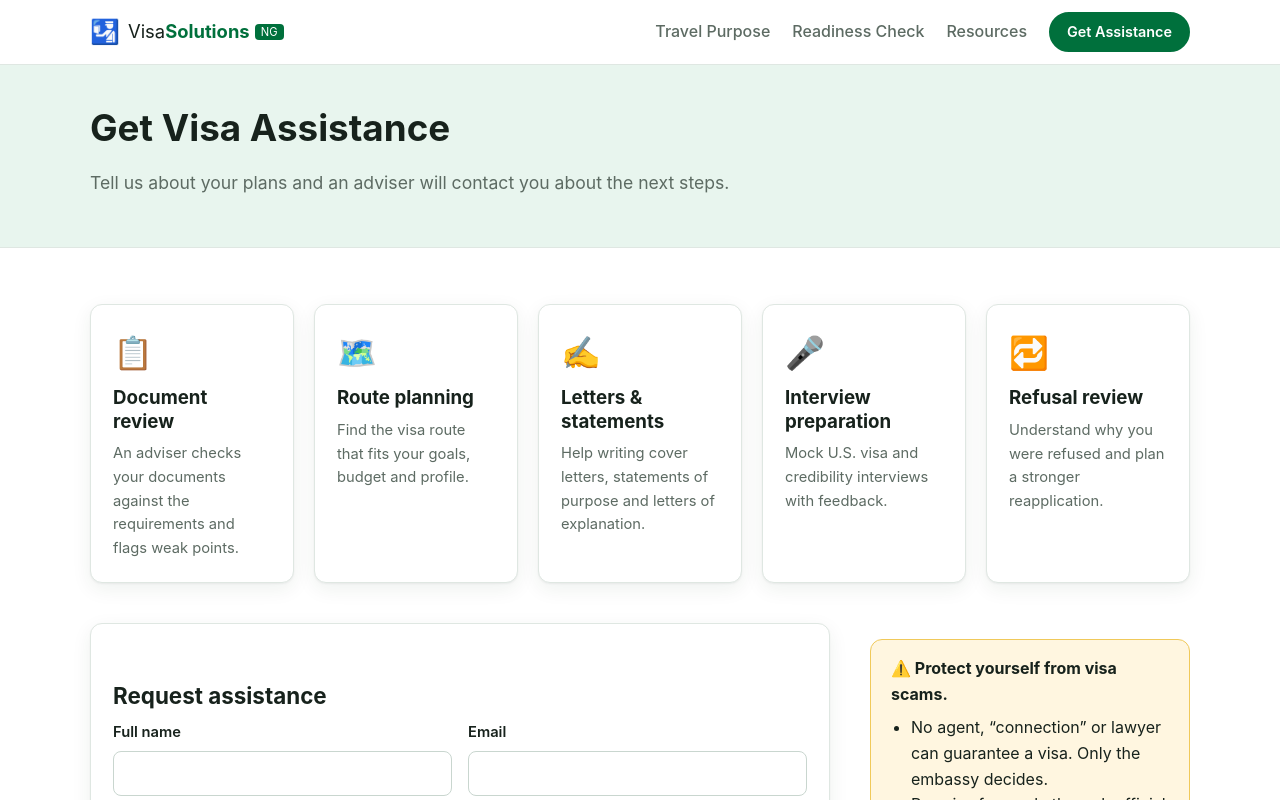
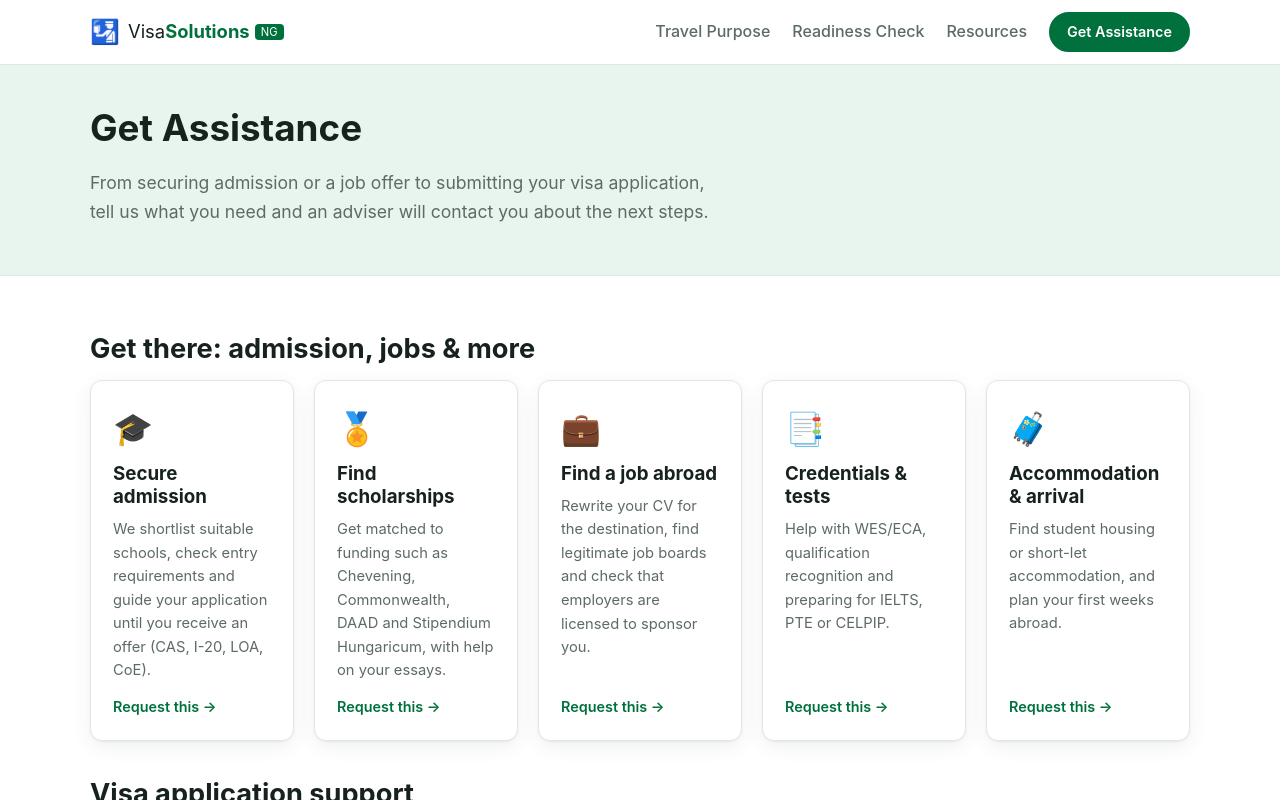
Before and after one commit to IkeGod30/visa, a React (Vite) app: page /assist in a window 1280 px wide. Shown: the top 800 px of the page. Built offline with nearby package versions, Linux system fonts and the light colour scheme.

Commit message:
Expanded the Assistance section

```diff
--- a/src/index.css
+++ b/src/index.css
@@ -189,8 +189,20 @@ a.card:hover { transform: translateY(-3px); border-color: var(--green); }
 .consent { display: flex; gap: 10px; align-items: flex-start; margin: 4px 0 8px; font-size: 0.92rem; }
 .consent input { margin-top: 5px; accent-color: var(--green); }
 .form .btn { margin-top: 12px; }
-.services-grid { grid-template-columns: repeat(auto-fit, minmax(190px, 1fr)); margin-bottom: 40px; }
-.service p { color: var(--muted); margin: 0; font-size: 0.92rem; }
+.service-group { margin-bottom: 36px; }
+.services-grid { grid-template-columns: repeat(auto-fill, minmax(200px, 1fr)); }
+button.service {
+  display: flex; flex-direction: column; align-items: flex-start; text-align: left; font: inherit; cursor: pointer;
+  transition: transform 0.15s, border-color 0.15s, background 0.15s;
+}
+button.service:hover { transform: translateY(-3px); border-color: var(--green); }
+button.service:focus-visible { outline: 2px solid var(--green); outline-offset: 2px; }
+button.service.selected { border-color: var(--green); background: var(--green-light); }
+.service p { color: var(--muted); margin: 0 0 12px; font-size: 0.92rem; flex: 1; }
+.service .link-arrow { font-size: 0.9rem; }
+.guide-layout { scroll-margin-top: 84px; }
+.extra-fields { border: 1px dashed var(--green); border-radius: 10px; padding: 16px 16px 0; margin: 4px 0 16px; background: var(--bg-alt); }
+.extra-fields legend { font-weight: 700; color: var(--green); padding: 0 6px; }
 .success { border-color: var(--green); background: var(--green-light); }
 .request-list { list-style: none; padding: 0; margin: 0; }
 .request-list li { display: flex; flex-direction: column; padding: 10px 0; border-top: 1px solid var(--line); }
--- a/src/pages/AssistPage.jsx
+++ b/src/pages/AssistPage.jsx
@@ -1,4 +1,4 @@
-import { useState } from 'react';
+import { useRef, useState } from 'react';
 import { useSearchParams } from 'react-router-dom';
 import { objectives, getObjective } from '../data/objectives.js';
 import { countries } from '../data/countries.js';
@@ -15,27 +15,85 @@ const STATES = [
   'Outside Nigeria',
 ];
 
-const SERVICES = [
-  { icon: '📋', title: 'Document review', text: 'An adviser checks your documents against the requirements and flags weak points.' },
-  { icon: '🗺️', title: 'Route planning', text: 'Find the visa route that fits your goals, budget and profile.' },
-  { icon: '✍️', title: 'Letters & statements', text: 'Help writing cover letters, statements of purpose and letters of explanation.' },
-  { icon: '🎤', title: 'Interview preparation', text: 'Mock U.S. visa and credibility interviews with feedback.' },
-  { icon: '🔁', title: 'Refusal review', text: 'Understand why you were refused and plan a stronger reapplication.' },
+// `objective` pre-selects a travel purpose when the service is picked from its card.
+const SERVICE_GROUPS = [
+  {
+    title: 'Get there: admission, jobs & more',
+    services: [
+      { id: 'admission', icon: '🎓', title: 'Secure admission', objective: 'study', text: 'We shortlist suitable schools, check entry requirements and guide your application until you receive an offer (CAS, I-20, LOA, CoE).' },
+      { id: 'scholarship', icon: '🏅', title: 'Find scholarships', objective: 'study', text: 'Get matched to funding such as Chevening, Commonwealth, DAAD and Stipendium Hungaricum, with help on your essays.' },
+      { id: 'job', icon: '💼', title: 'Find a job abroad', objective: 'work', text: 'Rewrite your CV for the destination, find legitimate job boards and check that employers are licensed to sponsor you.' },
+      { id: 'credentials', icon: '📑', title: 'Credentials & tests', text: 'Help with WES/ECA, qualification recognition and preparing for IELTS, PTE or CELPIP.' },
+      { id: 'arrival', icon: '🧳', title: 'Accommodation & arrival', text: 'Find student housing or short-let accommodation, and plan your first weeks abroad.' },
+    ],
+  },
+  {
+    title: 'Visa application support',
+    services: [
+      { id: 'documents', icon: '📋', title: 'Document review', text: 'An adviser checks your documents against the requirements and flags weak points.' },
+      { id: 'route', icon: '🗺️', title: 'Route planning', text: 'Find the visa route that fits your goals, budget and profile.' },
+      { id: 'letters', icon: '✍️', title: 'Letters & statements', text: 'Help writing cover letters, statements of purpose and letters of explanation.' },
+      { id: 'interview', icon: '🎤', title: 'Interview preparation', text: 'Mock U.S. visa and credibility interviews with feedback.' },
+      { id: 'refusal', icon: '🔁', title: 'Refusal review', text: 'Understand why you were refused and plan a stronger reapplication.' },
+    ],
+  },
 ];
+const SERVICES = SERVICE_GROUPS.flatMap((g) => g.services);
+const getService = (id) => SERVICES.find((s) => s.id === id);
 
-const empty = { name: '', email: '', phone: '', state: '', objective: '', country: '', service: '', timeline: '', message: '', consent: false };
+const QUALIFICATIONS = ['WAEC / NECO', 'OND / NCE', 'HND', 'Bachelor’s degree', 'Master’s degree', 'PhD'];
+
+// Extra questions shown for specific services.
+const EXTRA_FIELDS = {
+  level: { label: 'Level of study', options: ['Foundation / Diploma', 'Undergraduate', 'Master’s', 'PhD', 'Language course'] },
+  field: { label: 'Course / field of study', placeholder: 'e.g. Nursing, Computer Science, MBA' },
+  qualification: { label: 'Highest qualification', options: QUALIFICATIONS },
+  intake: { label: 'Preferred intake', placeholder: 'e.g. September 2027' },
+  budget: { label: 'Yearly tuition budget', options: ['Under ₦10m', '₦10m–₦25m', '₦25m–₦50m', 'Over ₦50m', 'Need full scholarship'] },
+  profession: { label: 'Profession / job title', placeholder: 'e.g. Registered Nurse, Software Engineer' },
+  experience: { label: 'Years of experience', options: ['Less than 1 year', '1–2 years', '3–5 years', '6–10 years', 'Over 10 years'] },
+};
+const SERVICE_FIELDS = {
+  admission: ['level', 'field', 'qualification', 'intake', 'budget'],
+  scholarship: ['level', 'field', 'qualification', 'intake'],
+  job: ['profession', 'experience', 'qualification'],
+};
+const REQUIRED_EXTRAS = ['level', 'field', 'profession', 'experience'];
+
+const empty = {
+  name: '', email: '', phone: '', state: '', objective: '', country: '', service: '', timeline: '', message: '', consent: false,
+  ...Object.fromEntries(Object.keys(EXTRA_FIELDS).map((k) => [k, ''])),
+};
 
 export default function AssistPage() {
   const [params] = useSearchParams();
-  const [form, setForm] = useState({ ...empty, objective: params.get('objective') || '', country: params.get('country') || '' });
+  const [form, setForm] = useState({
+    ...empty,
+    objective: params.get('objective') || '',
+    country: params.get('country') || '',
+    service: getService(params.get('service')) ? params.get('service') : '',
+  });
   const [errors, setErrors] = useState({});
   const [submitted, setSubmitted] = useState(null);
   const [requests, setRequests] = useState(() => load(STORAGE_KEY, []));
+  const formRef = useRef(null);
 
   const objective = getObjective(form.objective);
+  const extraFields = SERVICE_FIELDS[form.service] || [];
   const set = (field) => (e) => {
     const value = e.target.type === 'checkbox' ? e.target.checked : e.target.value;
     setForm((f) => ({ ...f, [field]: value, ...(field === 'objective' ? { country: '' } : {}) }));
+  };
+
+  // Picking a service card selects it in the form and suggests a matching travel purpose.
+  const chooseService = (service) => {
+    setSubmitted(null);
+    setForm((f) => ({
+      ...f,
+      service: service.id,
+      ...(service.objective && !f.objective ? { objective: service.objective, country: '' } : {}),
+    }));
+    formRef.current?.scrollIntoView({ behavior: 'smooth', block: 'start' });
   };
 
   const validate = () => {
@@ -45,6 +103,9 @@ export default function AssistPage() {
     if (!/^(\+?234|0)[789][01]\d{8}$/.test(form.phone.replace(/[\s-]/g, ''))) e.phone = 'Enter a valid Nigerian number, e.g. 0803 123 4567 or +234 803 123 4567.';
     if (!form.objective) e.objective = 'Select your purpose of travel.';
     if (!form.service) e.service = 'Select the help you need.';
+    extraFields
+      .filter((k) => REQUIRED_EXTRAS.includes(k) && !form[k].trim())
+      .forEach((k) => (e[k] = `Please provide your ${EXTRA_FIELDS[k].label.toLowerCase()}.`));
     if (!form.consent) e.consent = 'Please confirm to continue.';
     setErrors(e);
     return Object.keys(e).length === 0;
@@ -53,8 +114,12 @@ export default function AssistPage() {
   const submit = (e) => {
     e.preventDefault();
     if (!validate()) return;
+    // Keep only the extra answers that belong to the chosen service.
+    const extras = Object.fromEntries(extraFields.map((k) => [k, form[k]]));
+    const base = Object.fromEntries(Object.entries(form).filter(([k]) => !(k in EXTRA_FIELDS)));
     const request = {
-      ...form,
+      ...base,
+      details: extras,
       ref: `VS-${Date.now().toString(36).toUpperCase()}`,
       createdAt: new Date().toISOString(),
       status: 'Received',
@@ -70,24 +135,45 @@ export default function AssistPage() {
     <>
       <section className="page-head">
         <div className="container">
-          <h1>Get Visa Assistance</h1>
-          <p className="lead">Tell us about your plans and an adviser will contact you about the next steps.</p>
+          <h1>Get Assistance</h1>
+          <p className="lead">
+            From securing admission or a job offer to submitting your visa application, tell us what you need and an
+            adviser will contact you about the next steps.
+          </p>
         </div>
       </section>
 
       <section className="section">
         <div className="container">
-          <div className="grid services-grid">
-            {SERVICES.map((s) => (
-              <div key={s.title} className="card service">
-                <span className="objective-icon">{s.icon}</span>
-                <h3>{s.title}</h3>
-                <p>{s.text}</p>
+          {SERVICE_GROUPS.map((group) => (
+            <div key={group.title} className="service-group">
+              <h2 className="section-title">{group.title}</h2>
+              <div className="grid services-grid">
+                {group.services.map((s) => (
+                  <button
+                    key={s.id}
+                    type="button"
+                    className={`card service ${form.service === s.id ? 'selected' : ''}`}
+                    onClick={() => chooseService(s)}
+                    aria-pressed={form.service === s.id}
+                  >
+                    <span className="objective-icon">{s.icon}</span>
+                    <h3>{s.title}</h3>
+                    <p>{s.text}</p>
+                    <span className="link-arrow">{form.service === s.id ? 'Selected ✓' : 'Request this →'}</span>
+                  </button>
+                ))}
               </div>
-            ))}
+            </div>
+          ))}
+
+          <div className="alert alert-warn">
+            <strong>How we help with admissions and jobs:</strong> we guide you to apply directly to real schools and
+            employers. We never sell admission letters, job offers, Certificates of Sponsorship or LMIAs. Decisions are
+            made only by the institution, employer or embassy.
           </div>
 
-          <div className="guide-layout">
+          <div className="guide-layout" ref={formRef}>
             <div className="guide-main">
               {submitted ? (
                 <div className="card success">
@@ -137,7 +223,11 @@ export default function AssistPage() {
                     <Field label="Help needed" error={errors.service}>
                       <select value={form.service} onChange={set('service')}>
                         <option value="">Select…</option>
-                        {SERVICES.map((s) => <option key={s.title}>{s.title}</option>)}
+                        {SERVICE_GROUPS.map((g) => (
+                          <optgroup key={g.title} label={g.title}>
+                            {g.services.map((s) => <option key={s.id} value={s.id}>{s.title}</option>)}
+                          </optgroup>
+                        ))}
                       </select>
                     </Field>
                     <Field label="When do you plan to travel?">
@@ -151,6 +241,28 @@ export default function AssistPage() {
                       </select>
                     </Field>
                   </div>
+                  {extraFields.length > 0 && (
+                    <fieldset className="extra-fields">
+                      <legend>{getService(form.service).title}: a few more details</legend>
+                      <div className="form-grid">
+                        {extraFields.map((k) => {
+                          const def = EXTRA_FIELDS[k];
+                          return (
+                            <Field key={k} label={def.label} error={errors[k]}>
+                              {def.options ? (
+                                <select value={form[k]} onChange={set(k)}>
+                                  <option value="">Select…</option>
+                                  {def.options.map((o) => <option key={o}>{o}</option>)}
+                                </select>
+                              ) : (
+                                <input value={form[k]} onChange={set(k)} placeholder={def.placeholder} />
+                              )}
+                            </Field>
+                          );
+                        })}
+                      </div>
+                    </fieldset>
+                  )}
                   <Field label="Tell us about your situation">
                     <textarea rows={5} value={form.message} onChange={set('message')} placeholder="e.g. I have a UK master's offer starting January, sponsored by my parents. I was refused once in 2024…" />
                   </Field>
@@ -172,7 +284,8 @@ export default function AssistPage() {
                     {requests.map((r) => (
                       <li key={r.ref}>
                         <strong>{r.ref}</strong>
-                        <span>{getObjective(r.objective)?.title}{r.country && ` · ${countries[r.country]?.name}`}</span>
+                        <span>{getService(r.service)?.title || r.service}</span>
+                        <span className="muted">{getObjective(r.objective)?.title}{r.country && ` · ${countries[r.country]?.name || r.country}`}</span>
                         <small className="muted">{new Date(r.createdAt).toLocaleDateString('en-NG')} · {r.status}</small>
                       </li>
                     ))}
--- a/src/pages/GuidePage.jsx
+++ b/src/pages/GuidePage.jsx
@@ -91,6 +91,16 @@ export default function GuidePage() {
               <Link to={`/assist?objective=${objective.id}&country=${country.id}`} className="btn btn-gold btn-block">
                 Request assistance
               </Link>
+              {objective.id === 'study' && (
+                <Link to={`/assist?objective=study&country=${country.id}&service=admission`} className="btn btn-ghost-dark btn-block">
+                  🎓 Help me secure admission
+                </Link>
+              )}
+              {objective.id === 'work' && (
+                <Link to={`/assist?objective=work&country=${country.id}&service=job`} className="btn btn-ghost-dark btn-block">
+                  💼 Help me find a job
+                </Link>
+              )}
               <button className="btn btn-link btn-block" onClick={() => window.print()}>
                 🖨 Print this guide
               </button>
```
